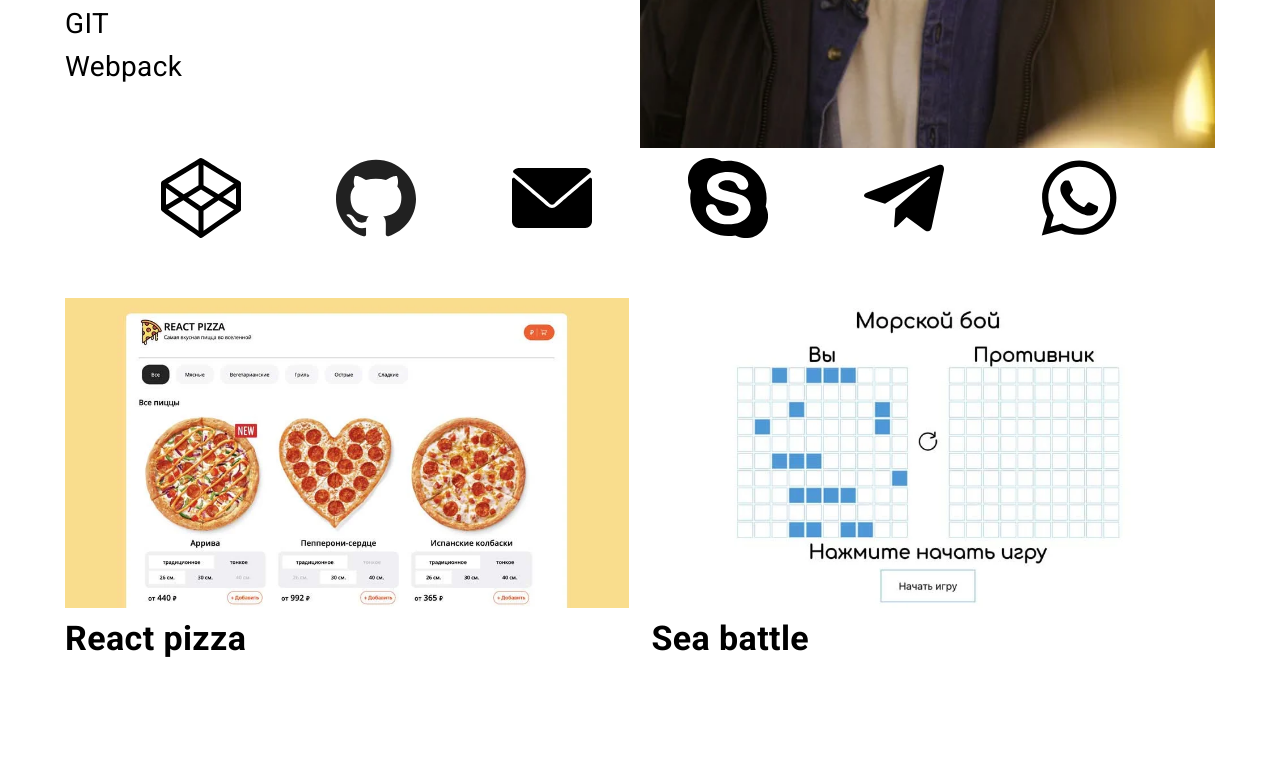
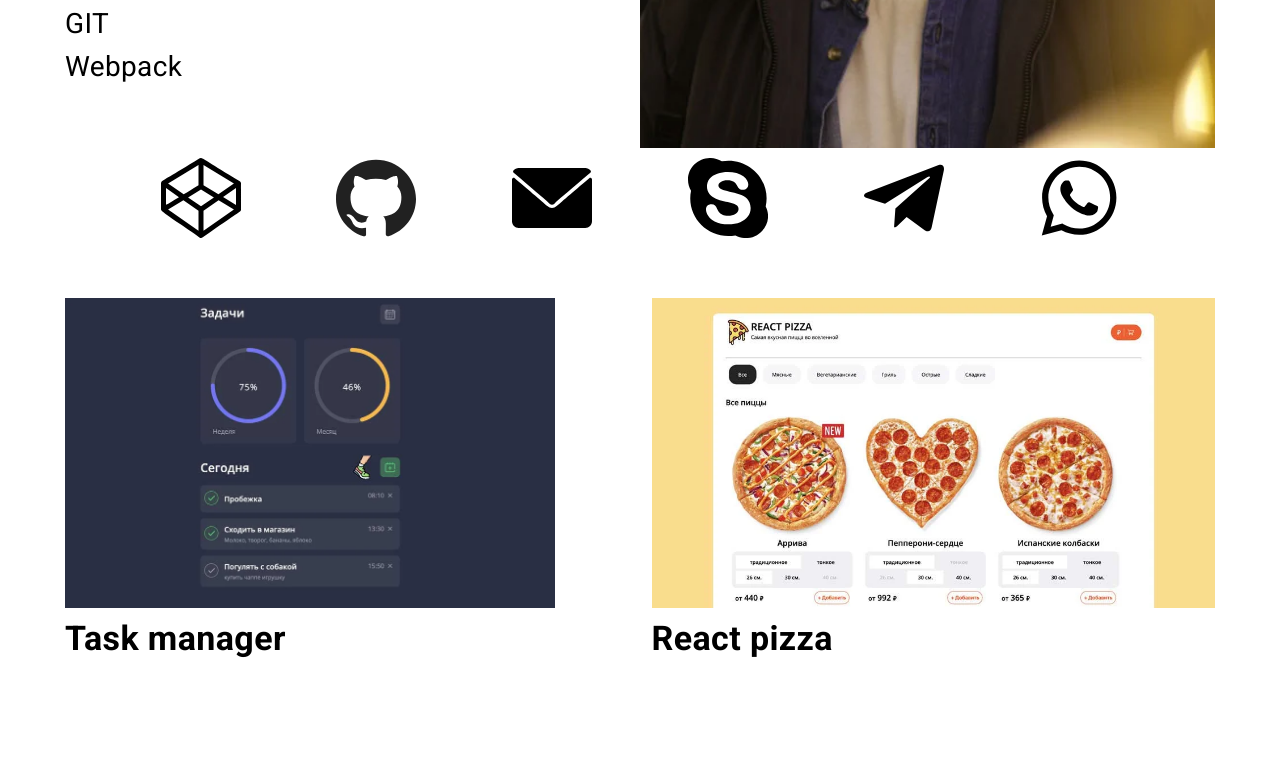
Before and after one commit to aleksey-lamj/portfolio, a website: page docs/index.html in a window 1280 px wide. Shown: the part 905-1668 px from the top of the page. Drawn offline with Linux system fonts and the light colour scheme.

Commit message:
new project

```diff
--- a/docs/index.html
+++ b/docs/index.html
@@ -85,6 +85,20 @@
     </div>
     <div class="projects">
       <div class="container d-flex">
+        <div class="projects--item">
+          <div class="info-wrap">
+            <picture>
+              <source
+              srcset="./assets/img/task-manager.webp" type="image/webp" />
+              <img src="./assets/img/task-manager.jpg" alt="task-manager" />
+            </picture>
+            <div class="info d-flex">
+              <a href="https://github.com/aleksey-kaa/task-manager" class="info-link" target="_blank">Смотреть код</a>
+              <a href="https://aleksey-kaa.github.io/task-manager/" class="info-link">Смотреть демо</a>
+            </div>
+          </div>
+          <h3>Task manager</h3>
+        </div>
         <div class="projects--item">
           <div class="info-wrap">
             <picture>
```
Also changed, not shown: src/index.html (+14 -0 lines), docs/assets/img/task-manager.jpg (added), docs/assets/img/task-manager.webp (added), src/assets/img/task-manager.jpg (added), src/assets/img/task-manager.webp (added).
